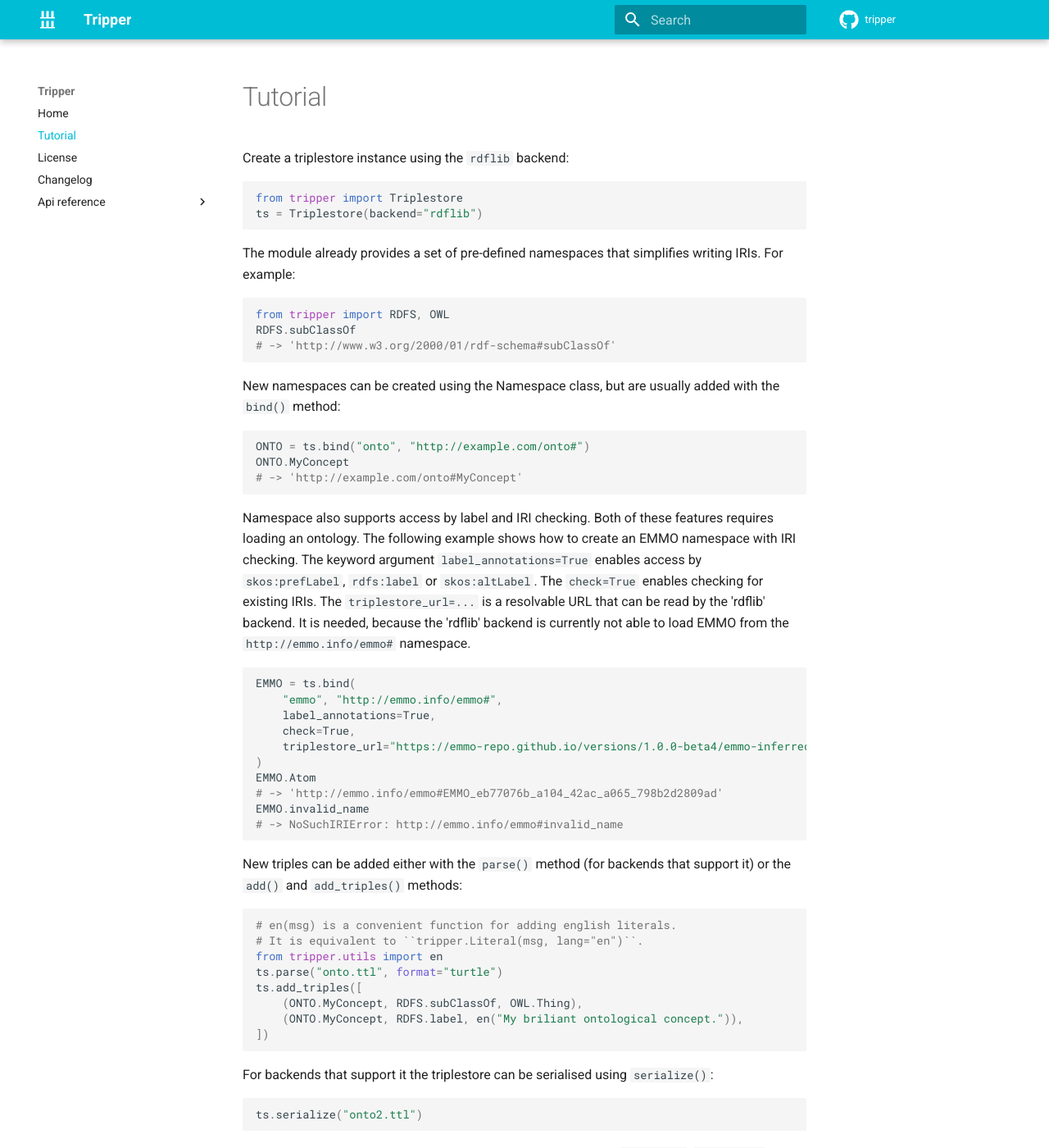
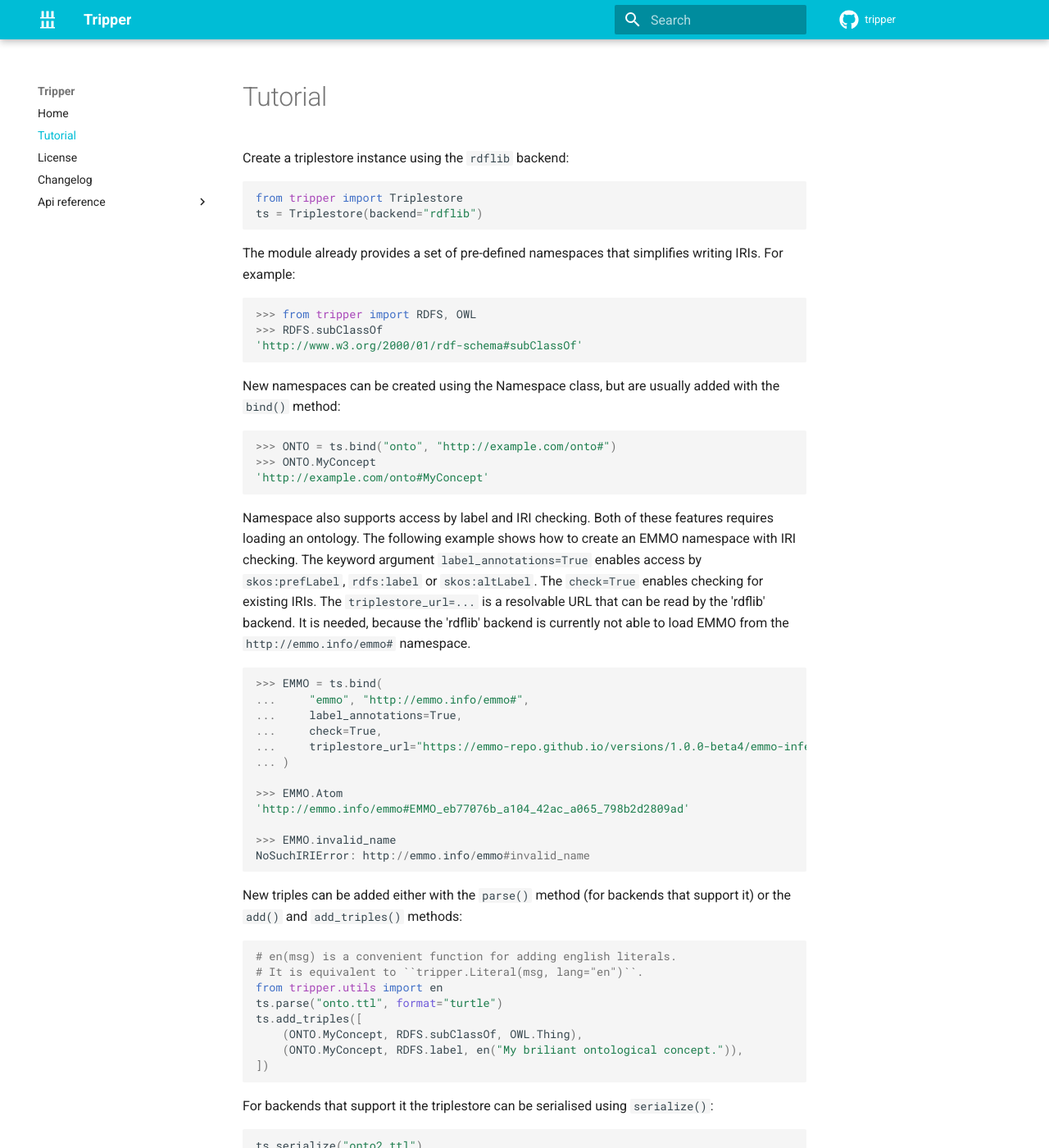
Before and after one commit to EMMC-ASBL/tripper, an MkDocs documentation site: the page built from docs/tutorial.md, in a window 1280 px wide and 1400 px high. Shown: the whole window at 82% size. Built offline with MkDocs 1.6.1 and Material for MkDocs 9.7.7, drawn with Linux system fonts in a browser that asks for light colours; comment, search, counter and statistics services are not loaded; the version menu is left out; some of the changed text lies outside the part shown.

Commit message:
Reverted documentation into standard form

````diff
--- a/docs/tutorial.md
+++ b/docs/tutorial.md
@@ -13,17 +13,17 @@
 For example:
 
 ```python
-from tripper import RDFS, OWL
-RDFS.subClassOf
-# -> 'http://www.w3.org/2000/01/rdf-schema#subClassOf'
+>>> from tripper import RDFS, OWL
+>>> RDFS.subClassOf
+'http://www.w3.org/2000/01/rdf-schema#subClassOf'
 ```
 
 New namespaces can be created using the Namespace class, but are usually added with the `bind()` method:
 
 ```python
-ONTO = ts.bind("onto", "http://example.com/onto#")
-ONTO.MyConcept
-# -> 'http://example.com/onto#MyConcept'
+>>> ONTO = ts.bind("onto", "http://example.com/onto#")
+>>> ONTO.MyConcept
+'http://example.com/onto#MyConcept'
 ```
 
 Namespace also supports access by label and IRI checking.
@@ -71,10 +73,10 @@
 For example:
 
 ```python
-ts.objects(subject=ONTO.MyConcept, predicate=RDFS.subClassOf)
-# -> <generator object Triplestore.objects at 0x7fa502590200>
-list(ts.objects(subject=ONTO.MyConcept, predicate=RDFS.subClassOf))
-# -> ['http://www.w3.org/2002/07/owl#Thing']
+>>> ts.objects(subject=ONTO.MyConcept, predicate=RDFS.subClassOf)
+<generator object Triplestore.objects at 0x7fa502590200>
+>>> list(ts.objects(subject=ONTO.MyConcept, predicate=RDFS.subClassOf))
+['http://www.w3.org/2002/07/owl#Thing']
 ```
 
 The `query()` and `update()` methods can be used to query and update the triplestore using SPARQL.
````
Also changed, not shown: other parts of docs/tutorial.md (+12 -10 lines).
